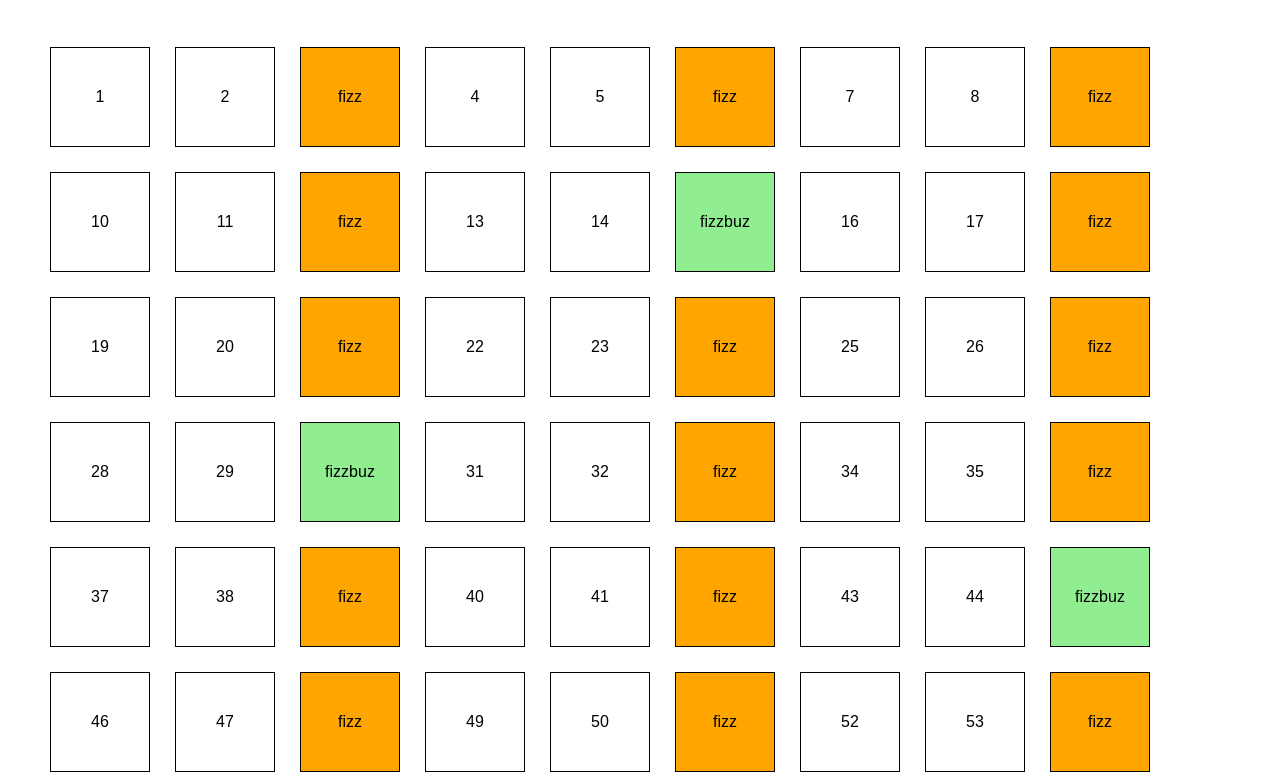
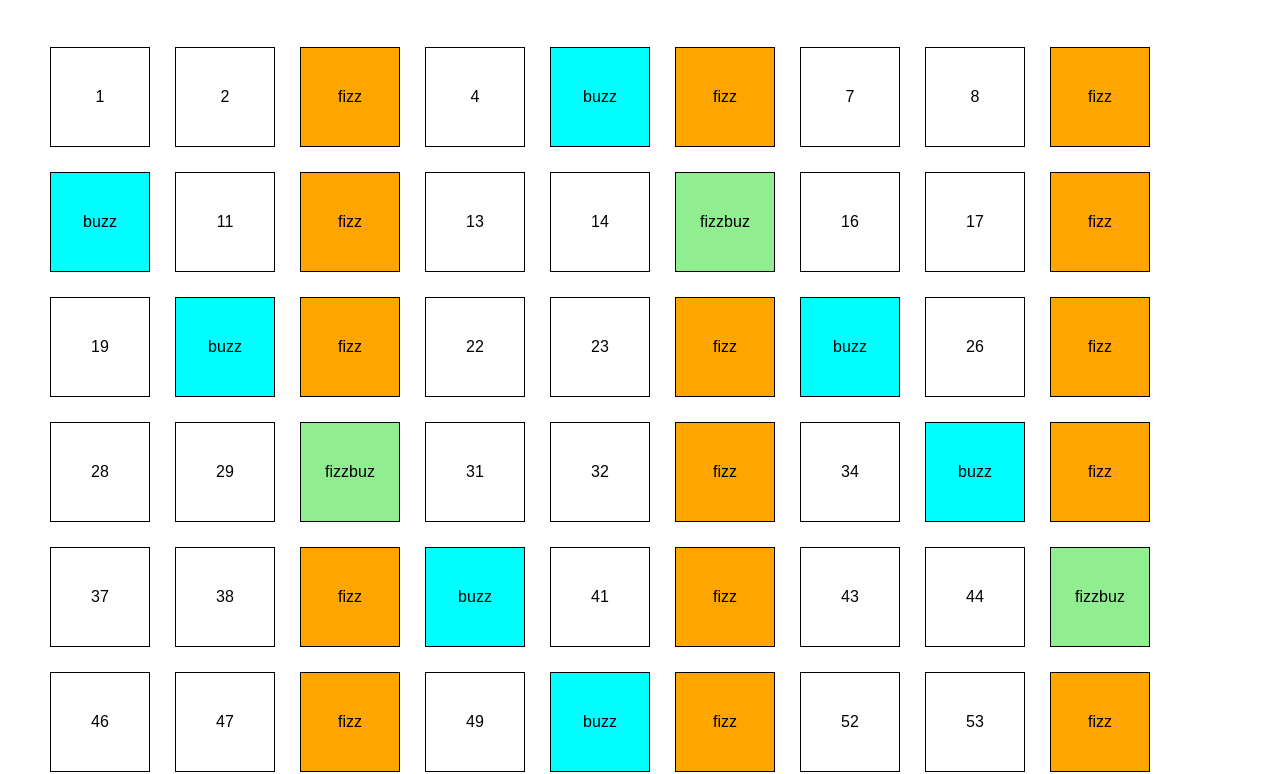
Before and after one commit to AlessioDiMari/js-fizzbuzz, a plain HTML site: page index.html in a window 1280 px wide. Shown: the part 40-814 px from the top of the page. Drawn offline with Linux system fonts and the light colour scheme.

Commit message:
terza condizione

```diff
--- a/css/style.css
+++ b/css/style.css
@@ -35,3 +35,7 @@
 .square.fizz{
     background-color: orange;
 }
+
+.square.buzz{
+    background-color: aqua;
+}
--- a/js/script.js
+++ b/js/script.js
@@ -37,6 +37,12 @@ for(let i = 1; i <= 100; i++){
         newElement.className += " fizz";
         newElement.innerHTML = "fizz";
 
+    } else if( i % 5 == 0 ){
+
+        // chiedo se sia multiplo di 5
+        newElement.className += " buzz";
+        newElement.innerHTML = "buzz";
+
     }
 
 }
```
